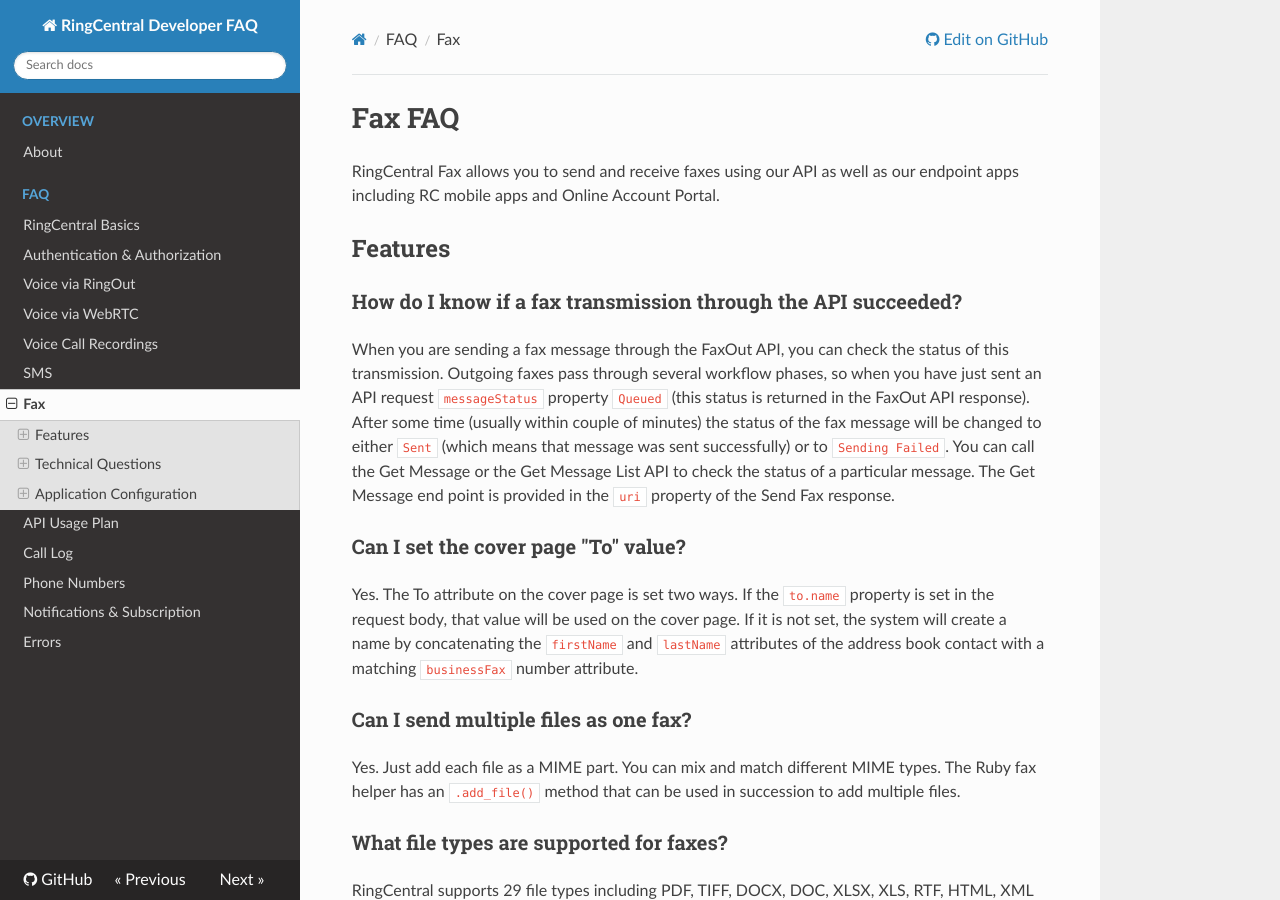
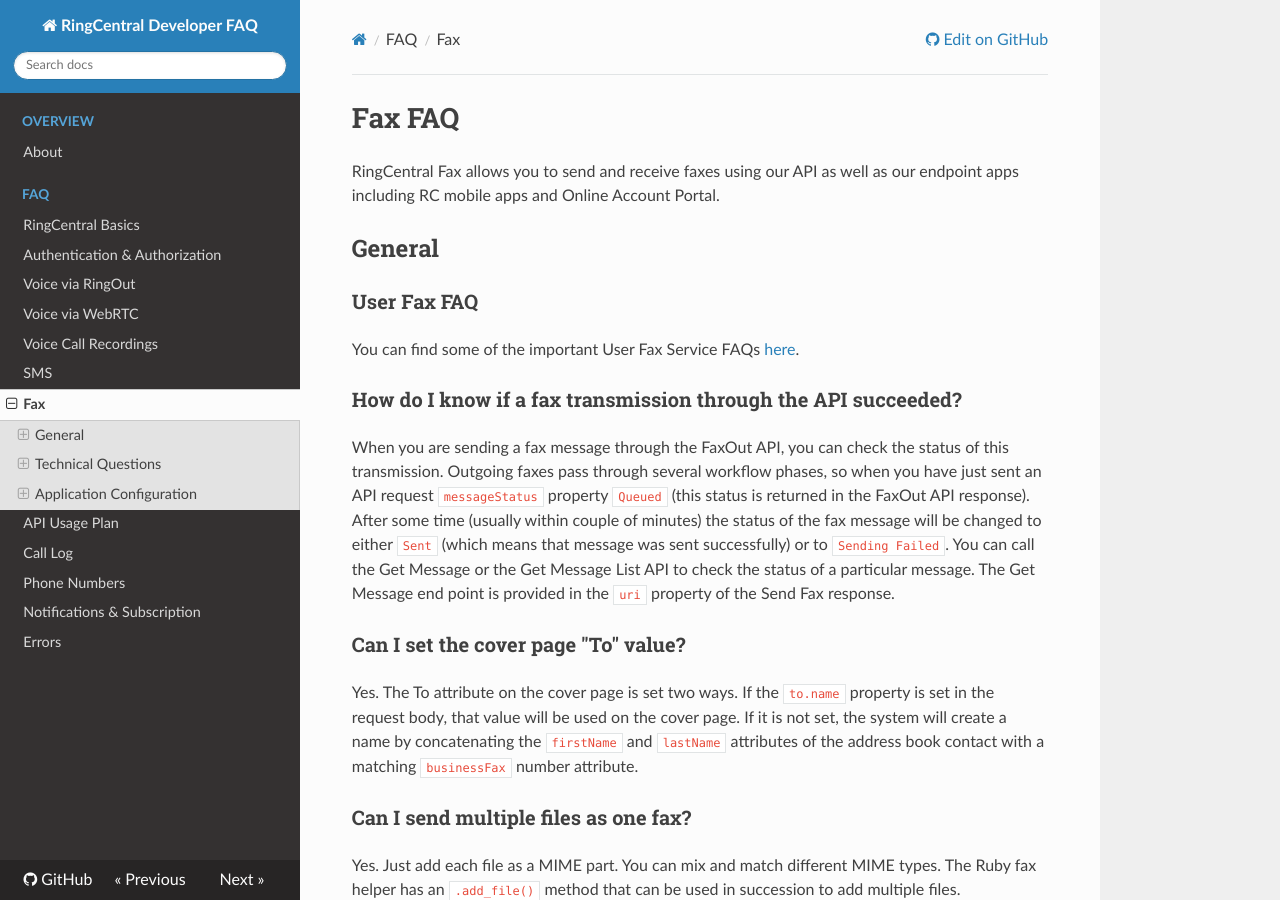
Before and after one commit to ringcentral/ringcentral-faq, an MkDocs documentation site: the page built from docs/fax.md, in a window 1280 px wide and 900 px high. Built offline with MkDocs 1.6.1, drawn with Linux system fonts in a browser that asks for light colours; nearby versions of some CDN libraries; old or Windows-style settings are respelled for this version of MkDocs.

Commit message:
Adding link to KB article for faxes

```diff
--- a/docs/fax.md
+++ b/docs/fax.md
@@ -2,7 +2,11 @@
 
 RingCentral Fax allows you to send and receive faxes using our API as well as our endpoint apps including RC mobile apps and Online Account Portal.
 
-## Features
+## General
+
+### User Fax FAQ
+
+You can find some of the important User Fax Service FAQs [here](http://success.ringcentral.com/articles/en_US/RC_Knowledge_Article/7027).
 
 ### How do I know if a fax transmission through the API succeeded?
 
```
